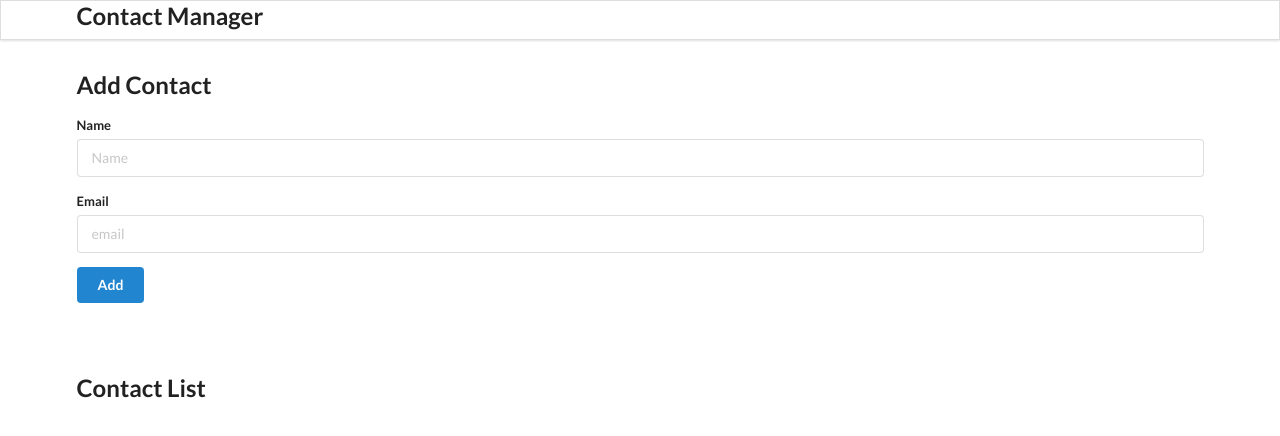
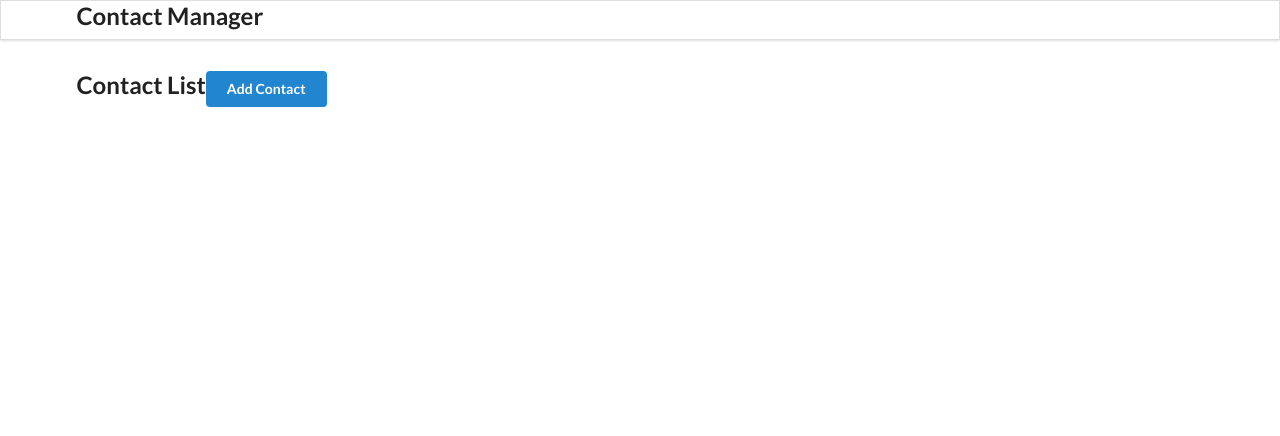
Before and after one commit to danielmoffatsyhd/contact-app, a React (Create React App) app: page / in a window 1280 px wide. Shown: the top 436 px of the page. Built offline with nearby package versions, Linux system fonts and the light colour scheme.

Commit message:
Added Programmatic Routing
Allowing the user to programmatically navigate the application allowing a flawless user experience.

```diff
--- a/src/components/AddContact.js
+++ b/src/components/AddContact.js
@@ -15,6 +15,7 @@ class AddContact extends React.Component {
         }
         this.props.addContactHandler(this.state)
         this.setState({ name: "", email: "" });
+        this.props.history.push("/")
 
     };
     render() {
--- a/src/components/App.js
+++ b/src/components/App.js
@@ -5,6 +5,7 @@ import "./App.css";
 import Header from "./Header";
 import AddContact from "./AddContact";
 import ContactList from "./ContactList";
+import ContactDetail from "./ContactDetail";
 
 
 function App() {
@@ -41,14 +42,32 @@ function App() {
   return (
     <div className="ui container">
 
+      <Router>
+        <Header />
+        <Switch>
+          <Route path="/" exact
+            render={(props) => (
+              <ContactList
+                {...props}
+                contacts={contacts}
+                getContactId={removeContactHandler}
+              />
+            )}
+          />
+          <Route path="/add" render={(props) => (
 
-      <Header />
+            <AddContact {...props}
+              addContactHandler={addContactHandler}
+            />
+          )}
 
-      {/* <Route path="/add" component={AddContact} />
-      <Route path="/" component={ContactList} /> */}
-      <AddContact addContactHandler={addContactHandler} />
-      <ContactList contacts={contacts} getContactId={removeContactHandler} />
+          />
 
+
+        </Switch>
+
+
+      </Router>
 
     </div>
   );
--- a/src/components/ContactCard.js
+++ b/src/components/ContactCard.js
@@ -1,4 +1,5 @@
 import React from "react";
+import { Link } from "react-router-dom"
 import user from '../images/user.png';
 
 const ContactCard = (props) => {
@@ -9,8 +10,10 @@ const ContactCard = (props) => {
         <div className="item">
             <img className="ui avatar image" src={user} alt="user" />
             <div className="content">
+                <Link to={`/contact/${id}`}>
                 <div className="header">{name}</div>
                 <div>{email}</div>
+                </Link>
             </div>
             <i
 
--- /dev/null
+++ b/src/components/ContactDetail.js
@@ -0,0 +1,23 @@
+import React from "react";
+import { Link } from "react-router-dom"
+import user from '../images/user.jpg';
+
+const ContactDetail = (props) => {
+    return (
+        <div className="main">
+            <div className="ui card centered">
+                <div className="image">
+                    <img src={user} alt="user" />
+                </div>
+                <div className="content">
+                    <div className="header">DamasyGroup</div>
+                    <div className="description">online@damasy.group</div>
+                </div>
+            </div>
+        </div>
+
+    );
+
+};
+
+export default ContactDetail;
--- a/src/components/ContactList.js
+++ b/src/components/ContactList.js
@@ -1,4 +1,5 @@
 import React from "react";
+import { Link } from "react-router-dom";
 import ContactCard from "./ContactCard"
 
 const ContactList = (props) => {
@@ -10,16 +11,6 @@ const ContactList = (props) => {
     };
 
 
-    const contacts = [
-        {
-            id: "1",
-            name: "DamasyGroup",
-            email: "dg@gmail.com",
-        },
-    ];
-
-
-
     const renderContactList = props.contacts.map((contact) => {
         return (
             <ContactCard contact={contact}
@@ -29,7 +20,13 @@ const ContactList = (props) => {
 
     return (
         <div className="main">
-            <h2>Contact List</h2>
+            <h2>Contact List
+                <Link to="/add">
+                <button className="ui button blue right">Add Contact</button>
+                </Link>
+
+            </h2>
+
             <div className="ui celled list">{renderContactList}</div>
         </div>
     );
```
Also changed, not shown: src/components/App.css (line endings or trailing spaces), 1 other file (tests, documents, lock files or other folders).
